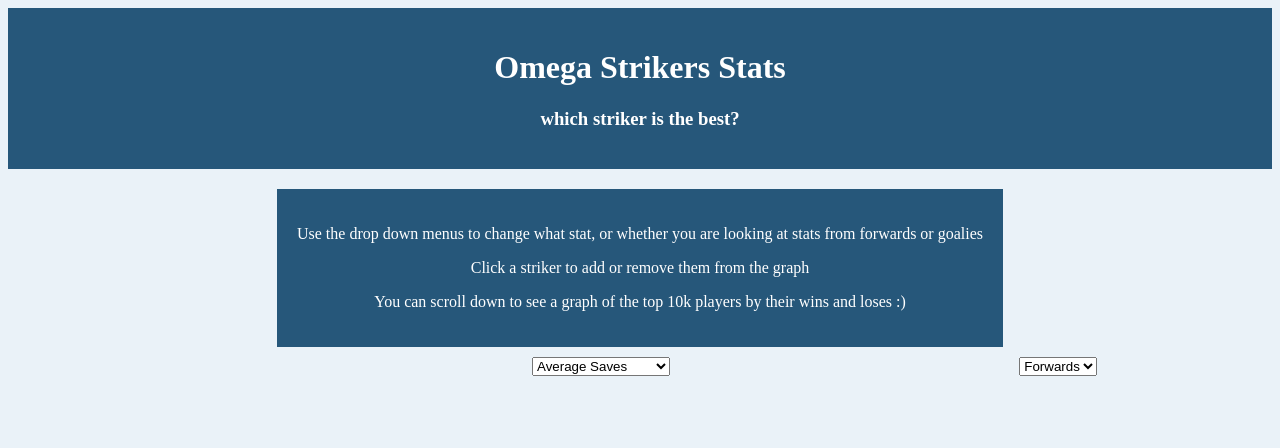
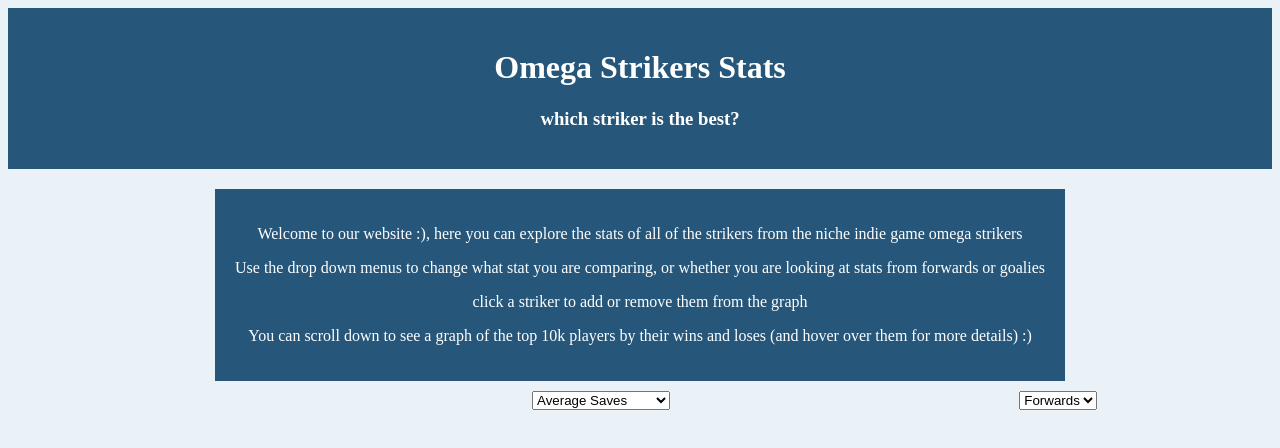
Before and after one commit to Qcallahan/DSC106-OmegaStrikers, a SvelteKit app: page / in a window 1280 px wide. Shown: the top 448 px of the page. Built offline with nearby package versions, Linux system fonts and the light colour scheme; no server answers.

Commit message:
more text

```diff
--- a/src/components/App.svelte
+++ b/src/components/App.svelte
@@ -384,9 +384,10 @@
 
 <main style="display: flex; flex-direction: column; align-items: center;">
 <div class="band" style="margin-bottom: 10px;"> <!-- Added margin-bottom -->
-        <p>Use the drop down menus to change what stat, or whether you are looking at stats from forwards or goalies</p>
-        <p>Click a striker to add or remove them from the graph</p>
-        <p>You can scroll down to see a graph of the top 10k players by their wins and loses :)</p>
+        <p> Welcome to our website :), here you can explore the stats of all of the strikers from the niche indie game omega strikers</p>
+        <p>Use the drop down menus to change what stat you are comparing, or whether you are looking at stats from forwards or goalies</p>
+        <p>click a striker to add or remove them from the graph</p>
+        <p>You can scroll down to see a graph of the top 10k players by their wins and loses (and hover over them for more details) :)</p>
         </div>
     <div style="display: flex; justify-content: space-around; width: 100%;">
         <div id="buttons-container"></div>
```
